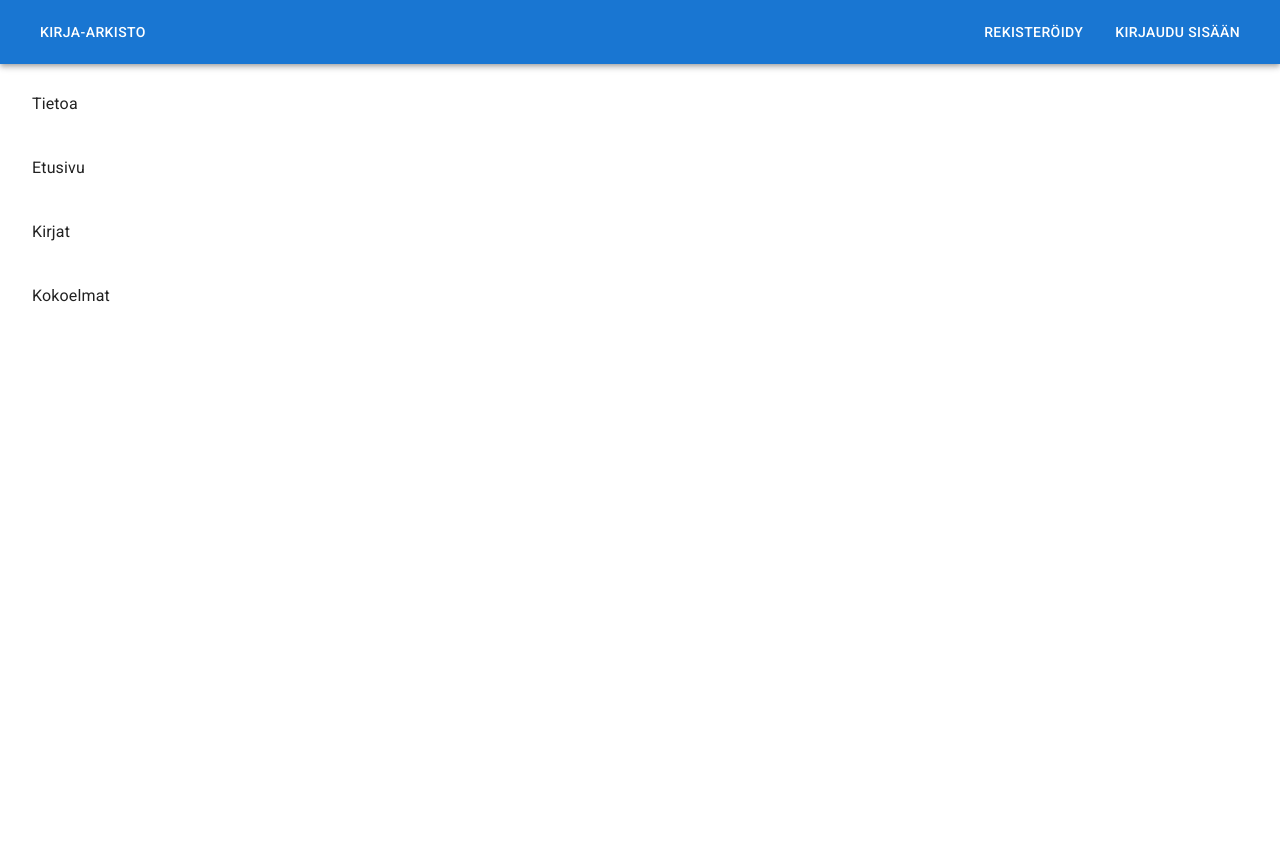
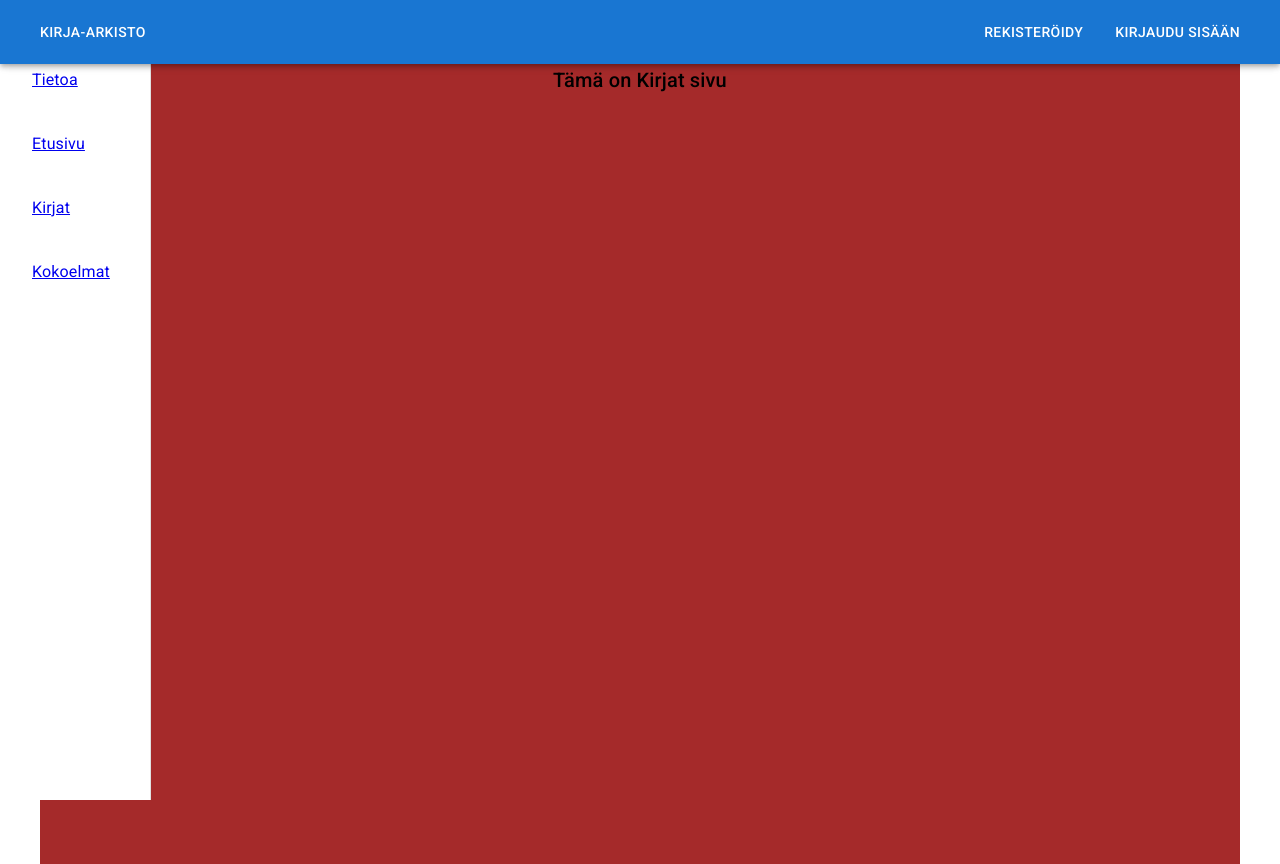
Before and after one commit to Jonpaavo/OT2, a React (Create React App) app in the folder app/: page /kirjat in a window 1280 px wide. Before the commit the page ends 800 px from the top, so only its background shows below. Built offline with nearby package versions, Linux system fonts and the light colour scheme.

Commit message:
Korjauksia

```diff
--- a/app/package.json
+++ b/app/package.json
@@ -13,6 +13,7 @@
     "mysql": "^2.18.1",
     "react": "^18.2.0",
     "react-dom": "^18.2.0",
+    "react-router-dom": "^6.9.0",
     "react-scripts": "5.0.1",
     "web-vitals": "^2.1.4"
   },
--- a/app/src/App.js
+++ b/app/src/App.js
@@ -1,25 +1,34 @@
-import logo from './logo.svg';
-import './App.css';
-
+import {Routes, Route} from 'react-router-dom';
+import {AppiBaari} from './sivut/Appbar';
+import {Etusivu} from './sivut/Etusivu';
+import { Kirjat } from './sivut/Kirjat';
+import { Kokoelmat } from './sivut/Kokoelmat';
+import { Tietoa } from './sivut/Tietoa';
+import {Valikko} from './sivut/Valikko';
 function App() {
   return (
-    <div className="App">
-      <header className="App-header">
-        <img src={logo} className="App-logo" alt="logo" />
-        <p>
-          Edit <code>src/App.js</code> and save to reload.
-        </p>
-        <a
-          className="App-link"
-          href="https://reactjs.org"
-          target="_blank"
-          rel="noopener noreferrer"
-        >
-          Learn React
-        </a>
-      </header>
-    </div>
+
+    <>
+
+      <AppiBaari />
+      <Valikko />
+
+      <Routes>
+
+          <Route path='/' element={<Etusivu />} />
+          <Route path='kirjat' element={<Kirjat />} />
+          <Route path='tietoa' element={<Tietoa />} />
+          <Route path='kokoelmat' element={<Kokoelmat />} />
+
+
+
+
+      </Routes>
+
+    </>
+
+
   );
 }
 
-export default App;
+export {App}
--- a/app/src/Main.js
+++ b/app/src/Main.js
@@ -28,6 +28,7 @@ const Kokeilu = () => {
     const [naytaEtusivu,setNaytaEtusivu] = useState(false);
     const [naytaTiedot,setNaytaTiedot] = useState(false);
     const [naytaKokoelmat,setNaytaKokoelmat] = useState(false);
+    const [naytaKirjaKokoelma,setNaytaKirjaKokoelma] = useState(false);
 
     //Kirjautumis jutut
     const [kirjaudu,setKirjaudu] = useState(false);
@@ -140,7 +141,7 @@ const Kokeilu = () => {
         return (
 
             <tr key={index}>
-                <td><Link href="#" color="inherit" onClick={() => {setNaytaKokoelmat(false)}}>{item.kirjasarja}</Link></td>
+                <td><Link href="#" color="inherit" onClick={() => {setNaytaKokoelmat(false) ; setNaytaKirjaKokoelma(prev => !prev)}}>{item.kirjasarja}</Link></td>
             </tr>
         );
 
@@ -299,6 +300,12 @@ const Kokeilu = () => {
 
                     </Container>}
 
+                    { naytaKirjaKokoelma && <Container sx={{bgcolor: "Brown", height: "100vh"}}>
+
+                        <Typography variant="h6" align="center">Yhden kirjan kokoelma</Typography>
+
+                    </Container>}
+
 
 
                 </Grid>
--- a/app/src/index.js
+++ b/app/src/index.js
@@ -1,14 +1,17 @@
 import React from 'react';
 import ReactDOM from 'react-dom/client';
 import './index.css';
-import App from './App';
+import {App} from './App';
+import {BrowserRouter} from 'react-router-dom'
 import {Kokeilu} from './Main'
 import reportWebVitals from './reportWebVitals';
 
 const root = ReactDOM.createRoot(document.getElementById('root'));
 root.render(
   <React.StrictMode>
-    <Kokeilu />
+    <BrowserRouter>
+      <App />
+    </BrowserRouter>
   </React.StrictMode>
 );
 
--- /dev/null
+++ b/app/src/sivut/Appbar.js
@@ -0,0 +1,20 @@
+import { AppBar, Box, Button, Dialog, DialogActions, DialogContent, DialogContentText, DialogTitle, TextField, Toolbar } from "@mui/material";
+
+function AppiBaari() {
+
+
+    return (
+
+        <AppBar position="relative" sx={{zIndex: (theme) => theme.zIndex.drawer + 1}}>
+                <Toolbar>
+                    <Box display='flex' flexGrow={1}>
+                        <Button variant="h6" href="#" >Kirja-arkisto</Button>
+                    </Box>
+                    <Button variant="h6" href="#">Rekisteröidy</Button>
+                    <Button variant="h6" href="#">Kirjaudu sisään</Button>
+
+                </Toolbar>
+            </AppBar>
+    )
+}
+export {AppiBaari}
--- /dev/null
+++ b/app/src/sivut/Etusivu.js
@@ -0,0 +1,18 @@
+import { Typography } from "@mui/material"
+import { Container } from "@mui/system"
+
+const Etusivu =() => {
+
+    return (
+
+        <>
+            <Container sx={{bgcolor: "tomato", height: "100vh"}}>
+                <Typography variant="h6" align="center">Tämä on Etusivu</Typography>
+            </Container>
+
+
+        </>
+    )
+  }
+
+  export {Etusivu}
--- /dev/null
+++ b/app/src/sivut/Kirjat.js
@@ -0,0 +1,18 @@
+import { Container, Typography } from "@mui/material";
+
+const Kirjat = () => {
+
+    return (
+
+        <>
+            <Container sx={{bgcolor: "brown", height: "100vh"}}>
+                <Typography variant="h6" align="center">Tämä on Kirjat sivu</Typography>
+            </Container>
+
+
+        </>
+
+    )
+}
+
+export {Kirjat}
--- /dev/null
+++ b/app/src/sivut/Kokoelmat.js
@@ -0,0 +1,70 @@
+import { Table, TableBody, TableHead, Typography } from "@mui/material";
+import { Container } from "@mui/system";
+import { useEffect, useState } from "react";
+
+const Kokoelmat = () => {
+
+    //Kirjasarjan hakujutut
+    const [haeKirjaSarja,setHaeKirjaSarja] = useState("");
+    const [kirjaSarjaTable,setKirjaSarjaTable] = useState([]);
+    const [kirjaSarjaLaskuri,setKirjaSarjaLaskuri] = useState(0);
+
+    useEffect( () => {
+
+        const haeKirjaSarja = async () => {
+
+            let response = await fetch("http://localhost:3004/kirjasarja");
+
+            let c = await response.json();
+
+            setKirjaSarjaTable(c);
+
+
+        }
+
+
+        haeKirjaSarja();
+
+
+    });
+
+
+
+    const kokoelmaData = kirjaSarjaTable.map( (item,index) => {
+
+        return (
+
+            <tr key={index}>
+                <td>{item.kirjasarja}</td>
+            </tr>
+        );
+
+    });
+
+
+
+
+
+    return (
+
+        <>
+            <Container sx={{bgcolor: "green", height: "100vh"}}>
+
+                <Typography variant="h6" align="center">Tämä on Kokoelmat</Typography>
+
+                <Table>
+                    <TableHead>Nimi</TableHead>
+                    <TableBody>{kokoelmaData}</TableBody>
+                </Table>
+
+
+            </Container>
+
+
+        </>
+
+
+    )
+}
+
+export {Kokoelmat}
--- /dev/null
+++ b/app/src/sivut/Tietoa.js
@@ -0,0 +1,17 @@
+import { Typography } from "@mui/material";
+import { Container } from "@mui/system";
+
+const Tietoa = () => {
+
+
+    return (
+        <>
+            <Container sx={{bgcolor: "yellow", height: "100vh"}}>
+                <Typography variant="h6" align="center">Tämä on Tietoa sivu</Typography>
+            </Container>
+
+
+        </>
+    )
+}
+export {Tietoa}
--- /dev/null
+++ b/app/src/sivut/Valikko.js
@@ -0,0 +1,52 @@
+import { Box, Drawer, List, ListItem, ListItemButton, ListItemText } from "@mui/material";
+import {Link} from 'react-router-dom'
+
+function Valikko() {
+
+    return (
+
+
+        <Drawer variant="permanent">
+
+            <List sx={{ width: 150, background: ""}}>
+                <ListItem>
+                    <ListItemButton>
+                        <ListItemText>
+
+                        </ListItemText>
+                    </ListItemButton>
+                </ListItem>
+                <ListItem>
+                    <ListItemButton>
+                        <ListItemText>
+                            <Link to={'/tietoa'}>Tietoa</Link>
+                        </ListItemText>
+                    </ListItemButton>
+                </ListItem>
+                <ListItem>
+                    <ListItemButton>
+                        <ListItemText>
+                            <Link to={'/'}>Etusivu</Link>
+                        </ListItemText>
+                    </ListItemButton>
+                </ListItem>
+                <ListItem>
+                    <ListItemButton>
+                        <ListItemText>
+                            <Link to={'/kirjat'}>Kirjat</Link>
+                        </ListItemText>
+                    </ListItemButton>
+                </ListItem>
+                <ListItem>
+                    <ListItemButton>
+                        <ListItemText>
+                            <Link to={'/kokoelmat'}>Kokoelmat</Link>
+                        </ListItemText>
+                    </ListItemButton>
+                </ListItem>
+            </List>
+
+        </Drawer>
+    )
+}
+export {Valikko}
```
Also changed, not shown: app/serveri.js (+24 -1 lines), 1 other file (tests, documents, lock files or other folders).
